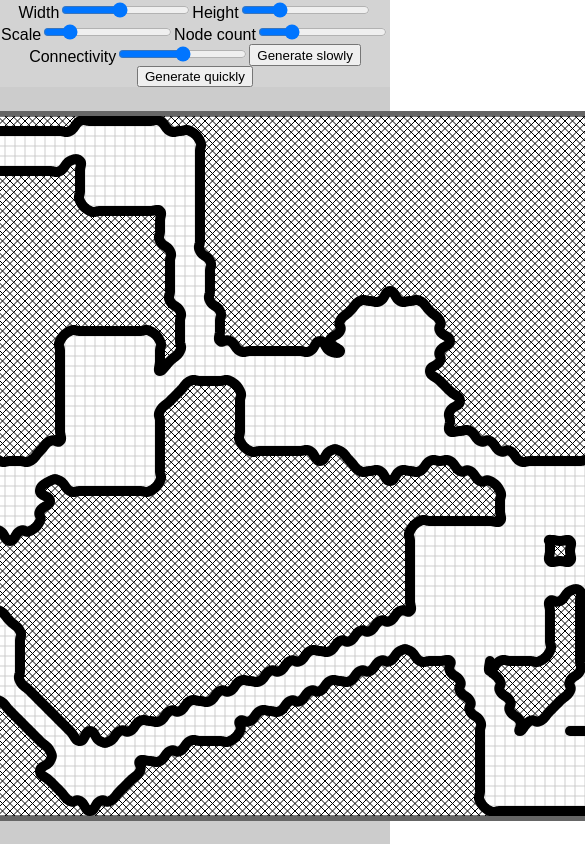
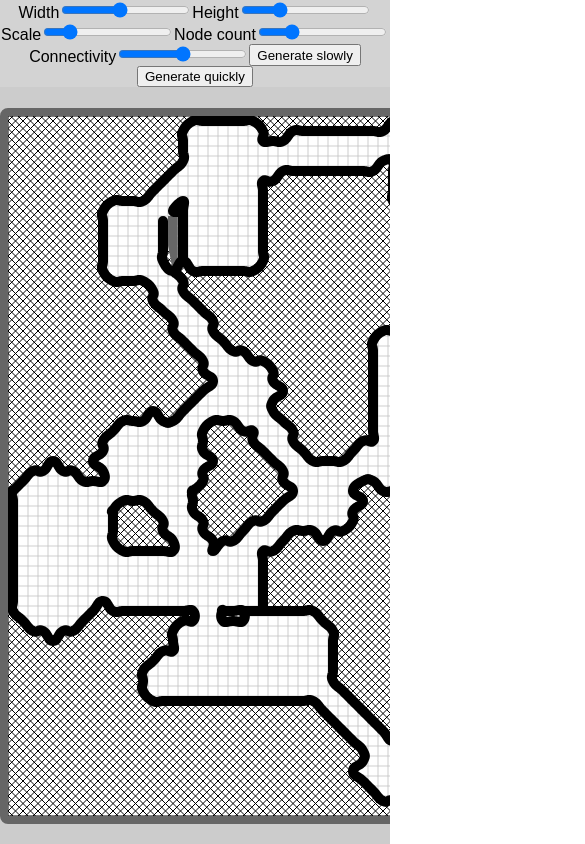
Before and after one commit to FTWinston/RandomDungeon, a React (Create React App) app: page / in a window 390 px wide. Shown: the top 844 px of the page, 585 px wide, since content can reach past the window. Built offline with nearby package versions, Linux system fonts and the light colour scheme; the HTML template or start-up script is replaced by a standard one.

Commit message:
Dungeon is now properly scrollable in mobile browsers

```diff
--- a/src/App.css
+++ b/src/App.css
@@ -3,10 +3,13 @@
   display: flex;
   flex-direction: column;
   justify-content: flex-start;
-  align-items: stretch;
 
-  width: 100vw;
-  min-height: 100vh;
+  position: fixed;
+  overflow: hidden;
+  top: 0;
+  bottom: 0;
+  left: 0;
+  right: 0;
 }
 
 .menu {
@@ -14,7 +17,7 @@
 	flex-wrap: wrap;
 	justify-content: center;
 	background-color: lightgray;
-	width: 100vw;
+	flex-shrink: 0;
 }
 
 .dungeonDisplay {
@@ -22,11 +25,12 @@
 	flex-grow: 1;
 
 	display: flex;
-	justify-content: center;
-	align-items: center;
+	overflow: auto;
 }
 
 .dungeonDisplay > canvas {
+	margin: auto;
 	background-color: white;
-	outline: solid 5px #666;
+	border: solid 0.5em #666;
+	border-radius: 0.5em;
 }
--- a/src/Dungeon.ts
+++ b/src/Dungeon.ts
@@ -146,11 +146,13 @@ export class Dungeon extends Graph<Room, Pathway> {
             await this.delay(1500);
         }
 
-        let node1 = new Room(this, 0, 0);
-        let node2 = new Room(this, 999999, 0);
-        let node3 = new Room(this, 0, 999999);
+        let enclosingTriangle: [Room, Room, Room] = [
+            new Room(this, 0, 0),
+            new Room(this, 999999, 0),
+            new Room(this, 0, 999999),
+        ];
 
-        this.delauneyLines = this.computeDelauneyTriangulation([node1, node2, node3], (from, to) => new Pathway(from, to));
+        this.delauneyLines = this.computeDelauneyTriangulation(enclosingTriangle, (from, to) => new Pathway(from, to));
 
         if (this.animated) {
             this.redraw();
@@ -553,7 +555,7 @@ export class Dungeon extends Graph<Room, Pathway> {
         for (let i = curve.keyPoints.length - 1; i >= 0; i--) {
             let curveTile = curve.keyPoints[i];
 
-            // if there's an adjacent tile a wall can start from, generate a new curve, then call this method on it again
+            // if there's an adjacent tile a wall can start from, generate a new curve and call this method on it again
             let viableTile = this.pickBestAdjacentWallTile(curveTile as Tile, t => !t.isFloor && t.isWall);
             if (viableTile !== undefined) {
                 let newCurve = await this.generateWallCurve(curveTile as Tile);
@@ -567,7 +569,7 @@ export class Dungeon extends Graph<Room, Pathway> {
                     // chop off the dead end from the initial curve, and graft the new curve on.
                     // then have the chopped-off dead end be the new curve instead
                     let newBranch = newCurve.keyPoints.slice(1);
-                    let deadEnd = curve.keyPoints.splice(i + 1)
+                    let deadEnd = curve.keyPoints.splice(i + 1);
                     deadEnd.unshift(curveTile);
 
                     newCurve.keyPoints = deadEnd;
```
Also changed, not shown: 11 other files (tests, documents, lock files or other folders). Lines whose indentation alone changed are shown as unchanged.
